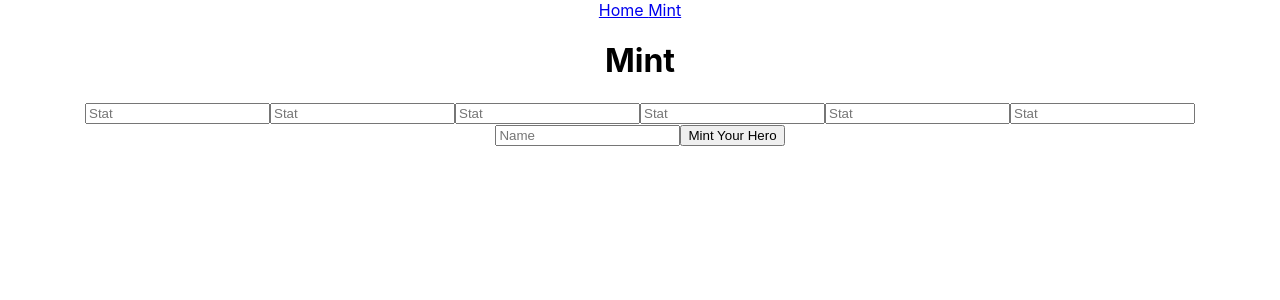
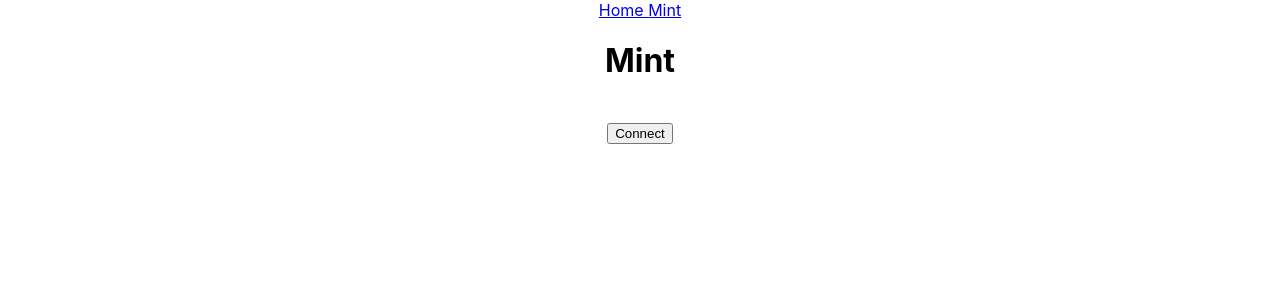
Before and after one commit to C0C0Man/alch-final-project, a React (Create React App) app: page /mint in a window 1280 px wide. Shown: the top 300 px of the page. Built offline with nearby package versions, Linux system fonts and the light colour scheme; the HTML template or start-up script is replaced by a standard one.

Commit message:
added some wallet stuff

```diff
--- a/src/App.js
+++ b/src/App.js
@@ -3,31 +3,14 @@ import './App.css';
 import Home from './pages/Home';
 import Mint from './pages/Mint';
 import Navbar from './pages/Navbar';
-import { useState } from 'react';
-import { ethers } from 'ethers';
-import Hero from './artifacts/contracts/Hero.sol/Hero.json';
 
-//contract address
-const heroAddress = "0x5FbDB2315678afecb367f032d93F642f64180aa3";
 
-// Requests Meta Mask accounts
-async function requestAccount() {
-  await window.ethereum.request( { method: 'eth_requestAccounts'});
-}
 
-//If wallet connected
-if (typeof window.ethereum !== "undefined"){
-  const provider = new ethers.providers.Web3Provider(window.ethereum);
-  const contract = new ethers.Contract(heroAddress, Hero.abi, provider);
-  try{
-    const data = await contract.hero();
-    console.log('data: ', data);
-  } catch (error) {
-    console.log('Error: ', error);
-  }
-}
+
 
 function App() {
+
+
   return (
     <div className="App">
       <Router>
--- a/src/pages/Mint.js
+++ b/src/pages/Mint.js
@@ -1,16 +1,78 @@
+import { ethers, BigNumber } from 'ethers';
+import { useEffect, useState } from 'react';
+import Hero from '../artifacts/contracts/Hero.sol/Hero.json';
+
+
+
+//contract address
+const heroAddress = "0x5FbDB2315678afecb367f032d93F642f64180aa3";
+
 function Mint () {
+
+//state hooks for address connecting
+
+const [accounts, setAccounts] = useState([]);
+async function connectAccounts() {
+  if(window.ethereum){
+    const accounts = await window.ethereum.request( { method: 'eth_requestAccounts'});
+    setAccounts(accounts);
+  }
+}
+
+useEffect(() => {
+  connectAccounts();
+}, [] );
+
+//Minting
+const [power, quickness, intuition, int, health, presence, name, setStats] = useState(10, 10, 10, 10, 10, 10, "Name");
+
+const isConnected = Boolean(accounts[0]);
+
+async function handleMint() {
+  if(window.ethereum) {
+    const provider = new ethers.providers.Web3Provider(window.ethereum);
+    const signer = provider.getSigner();
+    const contract = new ethers.Contract(heroAddress, Hero.abi, signer);
+    try{
+      const data = await contract.safeMint(BigNumber.from(power), BigNumber.from(quickness), BigNumber.from(intuition), BigNumber.from(int), BigNumber.from(health), BigNumber.from(presence), name,);
+      console.log('data: ', data);
+    } catch (error) {
+      console.log('Error: ', error);
+    }
+  }
+}
+
     return (
     <div>
-    <h1> Mint </h1>
-    <input placeholder="Stat" />
-    <input placeholder="Stat" />
-    <input placeholder="Stat" />
-    <input placeholder="Stat" />
-    <input placeholder="Stat" />
-    <input placeholder="Stat" />
-    <input placeholder="Name" />
-    <button>Mint Your Hero</button>
-    </div>
+        <h1> Mint </h1>
+        <br/>
+
+        {isConnected ? (
+            <div>
+            <p>Connected</p>
+            <br/>
+            <input placeholder="Power" type='number' value={power} />
+            <input placeholder="Quickness" type='number' value={quickness}/>
+            <input placeholder="Intuition" type='number' value={intuition}/>
+            <input placeholder="Intelegence" type='number' value={int}/>
+            <input placeholder="Health" type='number' value={health}/>
+            <input placeholder="Presence" type='number' value={presence}/>
+            <input placeholder="Name" type='string' value={name} />
+            {accounts.length && (
+            <div>
+                <button onClick={() => setStats(power, quickness, intuition, int, health, presence, name)} > Set Stats </button>
+                <button onClick={handleMint}> Mint </button>
+            </div>
+
+            )}
+            </div>
+            ) : (
+                <div>
+                <button onClick={connectAccounts}>Connect</button>
+                </div>
+        )}
+
+        </div>
     );
 }
 
```
